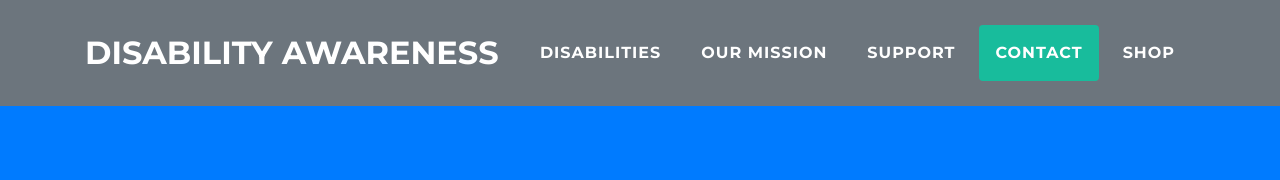
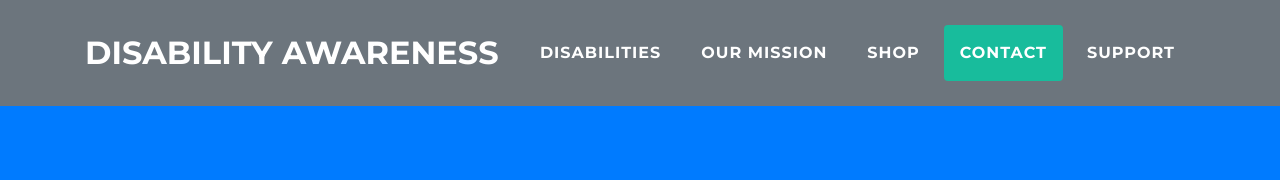
Before and after one commit to spicy-peppers/diability-awareness, a website with bundled scripts: page index.html in a window 1280 px wide. Shown: the top 180 px of the page. Built offline with nearby package versions, Linux system fonts and the light colour scheme.

Commit message:
fixed shop sec error

```diff
--- a/index.html
+++ b/index.html
@@ -45,13 +45,13 @@
               <a class="nav-link py-3 px-0 px-lg-3 rounded js-scroll-trigger" href="#about">OUR MISSION</a>
             </li>
             <li class="nav-item mx-0 mx-lg-1">
-              <a class="nav-link py-3 px-0 px-lg-3 rounded js-scroll-trigger" href="#support">support</a>
+              <a class="nav-link py-3 px-0 px-lg-3 rounded js-scroll-trigger" href="#shop">Shop</a>
             </li>
             <li class="nav-item mx-0 mx-lg-1">
               <a class="nav-link py-3 px-0 px-lg-3 rounded js-scroll-trigger" href="#contact">Contact</a>
             </li>
             <li class="nav-item mx-0 mx-lg-1">
-              <a class="nav-link py-3 px-0 px-lg-3 rounded js-scroll-trigger" href="#shop">Shop</a>
+              <a class="nav-link py-3 px-0 px-lg-3 rounded js-scroll-trigger" href="#support">Support</a>
             </li>
           </ul>
         </div>
```
